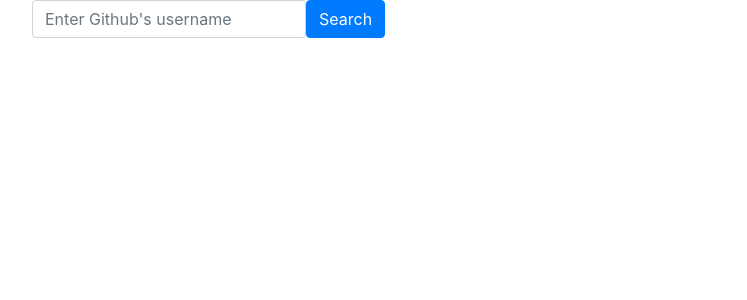
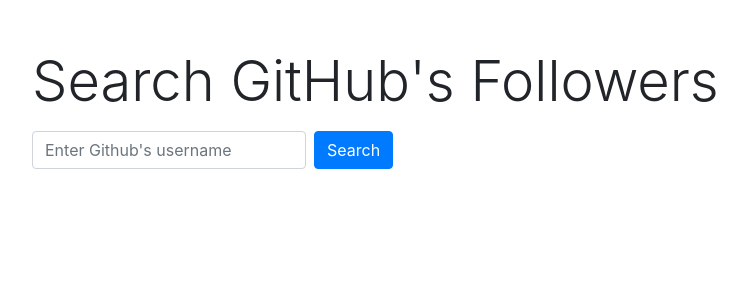
Before and after one commit to p-yaowalak/Github-follower-app, a Node server app: page / in a window 1280 px wide. Shown: the top 300 px of the page, without its empty margins (53-800 px from the left). Run offline with Node 20, Linux system fonts and the light colour scheme.

Commit message:
add style

```diff
--- a/views/index.ejs
+++ b/views/index.ejs
@@ -6,14 +6,16 @@
     <link rel="stylesheet" href="https://stackpath.bootstrapcdn.com/bootstrap/4.1.3/css/bootstrap.min.css" integrity="sha384-MCw98/SFnGE8fJT3GXwEOngsV7Zt27NXFoaoApmYm81iuXoPkFOJwJ8ERdknLPMO" crossorigin="anonymous">
   </head>
   <body>
+
     <div class="container">
-        <form action="/" method="post" class="form-inline">
+        <h1 class="display-4 mt-5">Search GitHub's Followers</h1>
+        <form action="/" method="post" class="form-inline mt-3">
           <input name="username" type="text" class="form-control" placeholder="Enter Github's username" required>
-          <button type="submit" class="btn btn-primary">Search</button>
+          <button type="submit" class="btn btn-primary ml-2">Search</button>
         </form>
-        <table class="table">
+        <table class="table mt-5">
         <% if(persons !== null){ %>
-            <thead>
+            <thead class="thead-light">
                 <tr>
                     <th scope="col">Avatar</th>
                     <th scope="col">Login</th>
@@ -31,7 +33,7 @@
             </tbody>
         </table>
       <%} else { %>
-        <p class="lead">
+        <p class="lead text-center mt-5">
             <%= error %>
         </p>
       <% } %>
```
